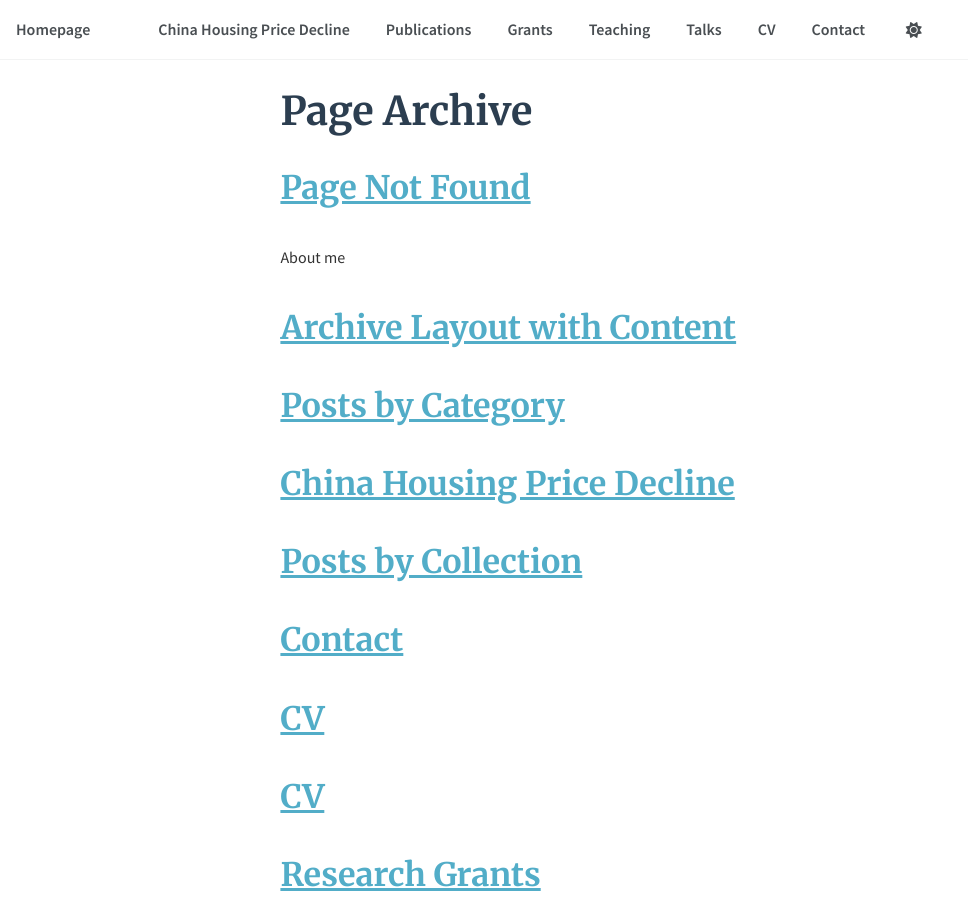
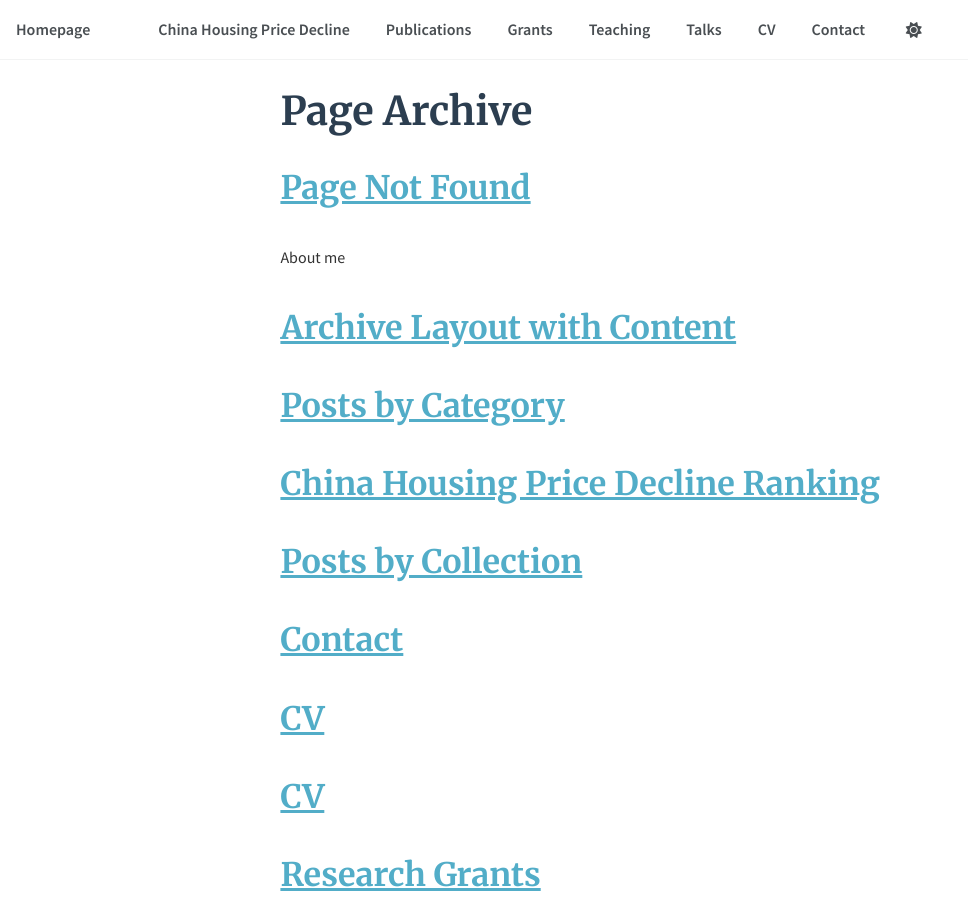
Before and after one commit to housingforall/housingforall.github.io, a Jekyll site: the page built from _pages/page-archive.html, in a window 1280 px wide and 900 px high. Shown: the whole window, without its empty margins (0-968 px from the left). Built offline with Jekyll 4.4.1, drawn with Linux system fonts in a browser that asks for light colours.

Commit message:
Update china_housing.md

```diff
--- a/_pages/china_housing.md
+++ b/_pages/china_housing.md
@@ -1,5 +1,5 @@
 ---
-title: "China Housing Price Decline"
+title: "China Housing Price Decline Ranking"
 permalink: /china_housing/
 layout: single
 ---
```
Also changed, not shown: other parts of _pages/china_housing.md (+3 -2 lines).
